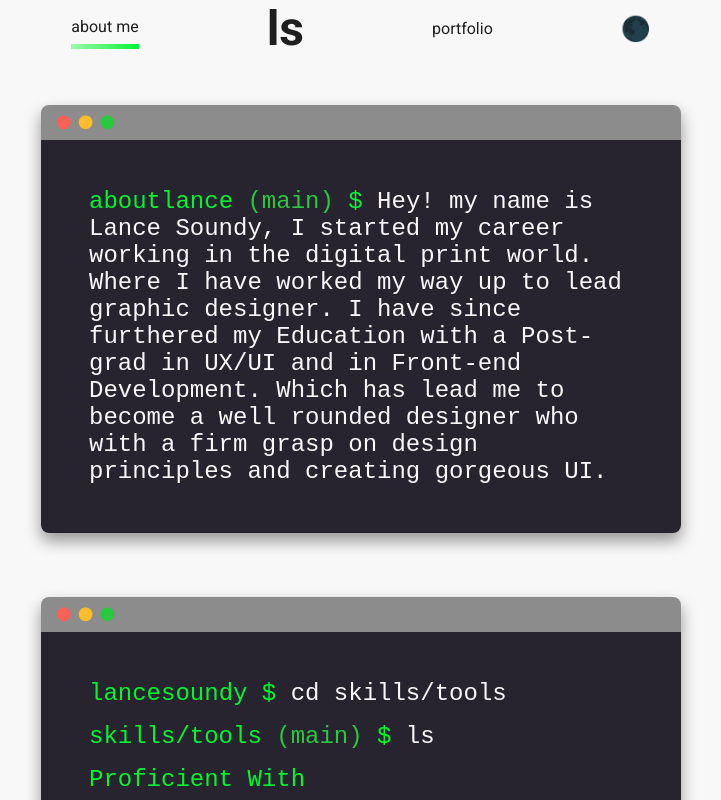
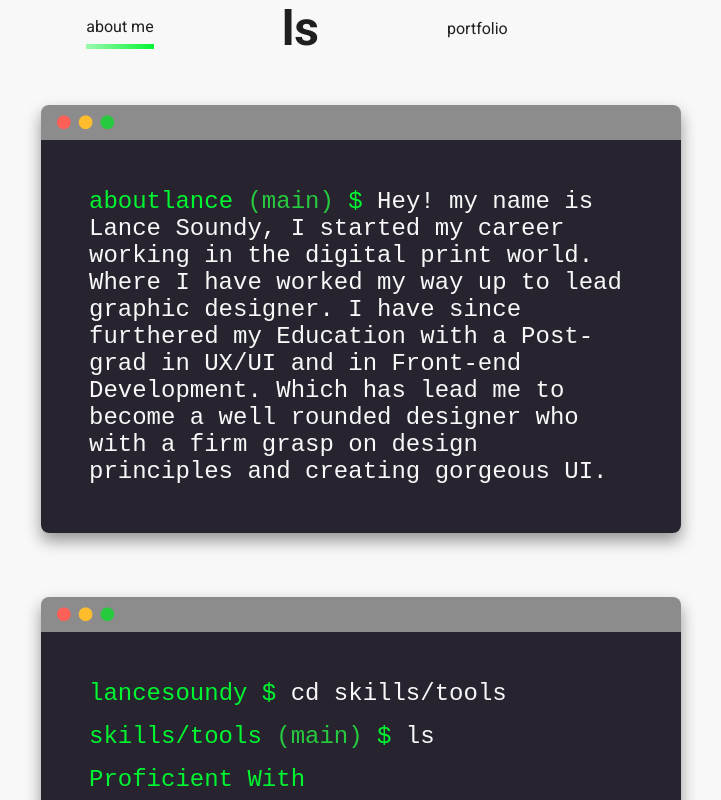
Before and after one commit to Soundy09/React_Portfolio, a React (Create React App) app: page /about in a window 1280 px wide. Shown: the top 800 px of the page, without its empty margins (279-1000 px from the left). Built offline with nearby package versions, Linux system fonts and the light colour scheme; the HTML template or start-up script is replaced by a standard one.

Commit message:
modified:   src/components/BaseLayout.js 	modified:   src/components/home/Toggler.js 	modified:   src/info/Info.js

```diff
--- a/src/components/BaseLayout.js
+++ b/src/components/BaseLayout.js
@@ -28,7 +28,8 @@ export default function BaseLayout() {
    }, [])
 
    return (
-      <Box className={darkMode ? Style.dark : Style.light}>
+      // <Box className={darkMode ? Style.dark : Style.light}>
+      <Box>
          <Grid container display={'flex'} flexDirection={'column'} minHeight={'100vh'}
                justifyContent={'space-between'}>
             <Grid item>
--- a/src/components/home/Toggler.js
+++ b/src/components/home/Toggler.js
@@ -8,9 +8,9 @@ export default function Toggler({darkMode, handleClick}) {
       <Box fontSize={'1.5rem'} sx={{cursor: 'pointer', ":hover": {transform: 'translateY(-3px)', transition: transition}}}>
          {
             darkMode ?
-               <span onClick={handleClick} aria-label="Full Moon" role="img">🌕</span>
+               <span onClick={handleClick} aria-label="Full Moon" role="img"></span>
                :
-               <span onClick={handleClick} aria-label="New Moon" role="img">🌑</span>
+               <span onClick={handleClick} aria-label="New Moon" role="img"></span>
          }
       </Box>
    )
--- a/src/info/Info.js
+++ b/src/info/Info.js
@@ -5,34 +5,21 @@ import mock3 from "../img/mock3.png"
 import mock4 from "../img/mock4.png"
 import mock5 from "../img/mock5.png"
 
-/* Hi there! Thanks for checking out my portfolio template. Be sure to read the comments to get a better understanding of
-how to make this template work best for you! */
 
 export let colors = ["rgb(0, 245, 49)", "rgb(250, 250, 250)"];
 
-/*
-I highly recommend using a gradient generator like https://gradientgenerator.paytonpierce.dev/ to generate a pair of colors that you like.
-These colors will be used to style your name on the homepage, the background of your picture, and some other accents throughout
-the site.
- */
 
-
-/*
-So let's get started! Some of the info below is pretty self-explanatory, like 'firstName' and 'bio'. I'll try to explain anything
-that might not be obvious right off the bat :) I recommend looking at the template example live using "npm start" to get an idea
-of what each of the values mean.
- */
 
 export const info = {
     firstName: "Lance",
     lastName: "Soundy",
-    initials: "LS", // the example uses first and last, but feel free to use three or more if you like.
+    initials: "LS",
     position1: "UI Design",
     position2: "& Front-end Developer",
-    selfPortrait: self, // don't change this unless you want to name your self-portrait in the "img" folder something else!
+    selfPortrait: self,
     gradient: `-webkit-linear-gradient(135deg, ${colors})`, // don't change this either
     baseColor: colors[0],
-    miniBio: [ // these are just some "tidbits" about yourself. You can look at mine https://paytonjewell.github.io/#/ for an example if you'd like
+    miniBio: [
         {
             emoji: '☕',
             text: 'Fueled By Coffee'
@@ -62,8 +49,7 @@ export const info = {
             icon: "fa fa-linkedin",
             label: 'linkedin'
         },
-// Feel free to remove any of these that you don't have. I'll write an FAQ on how to add new ones later, let me know if you have a request for an icon!
-// Just change the links so that they lead to your social profiles.
+
 
     ],
     bio: "Hey! my name is Lance Soundy, I started my career working in the digital print world. Where I have worked my way up to lead graphic designer. I have since furthered my Education with a Post-grad in UX/UI and in Front-end Development. Which has lead me to become a well rounded designer who with a firm grasp on design principles and creating gorgeous UI.",
@@ -90,10 +76,8 @@ export const info = {
             label: 'Formula 1',
             emoji: '🏁'
         }
-// Same as above, change the emojis to match / relate to your hobbies or interests.
-// You can also remove the emojis if you'd like, I just think they look cute :P
     ],
-    portfolio: [ // This is where your portfolio projects will be detailed
+    portfolio: [
         {
             title: "Gig Project",
             live: "https://www.figma.com/proto/Kdb2Ks3bq49bPCrdUb044a/Gig-Prototyping?node-id=1296%3A20723&scaling=scale-down&page-id=1296%3A20705&starting-point-node-id=1296%3A20723&show-proto-sidebar=1", //this should be a link to the live version of your project, think github pages, netlify, heroku, etc. Or your own domain, if you have it.
```
